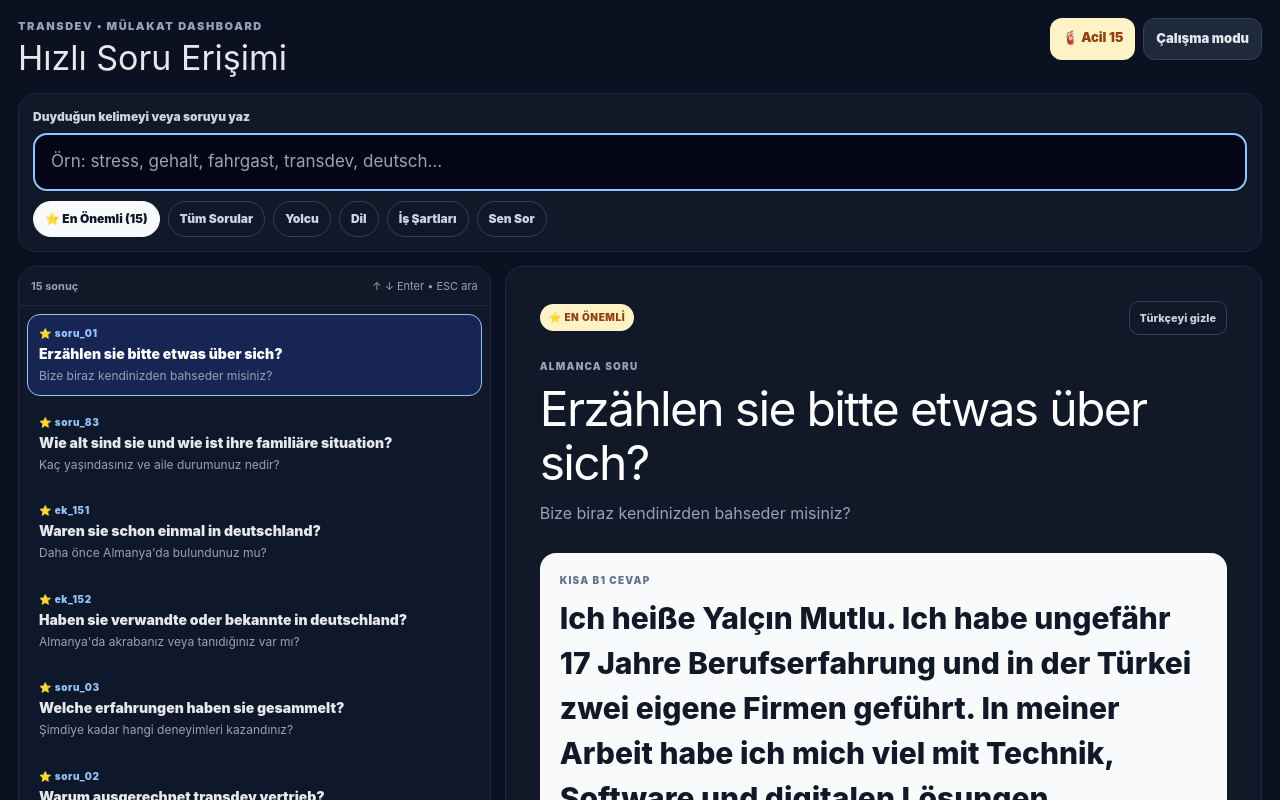
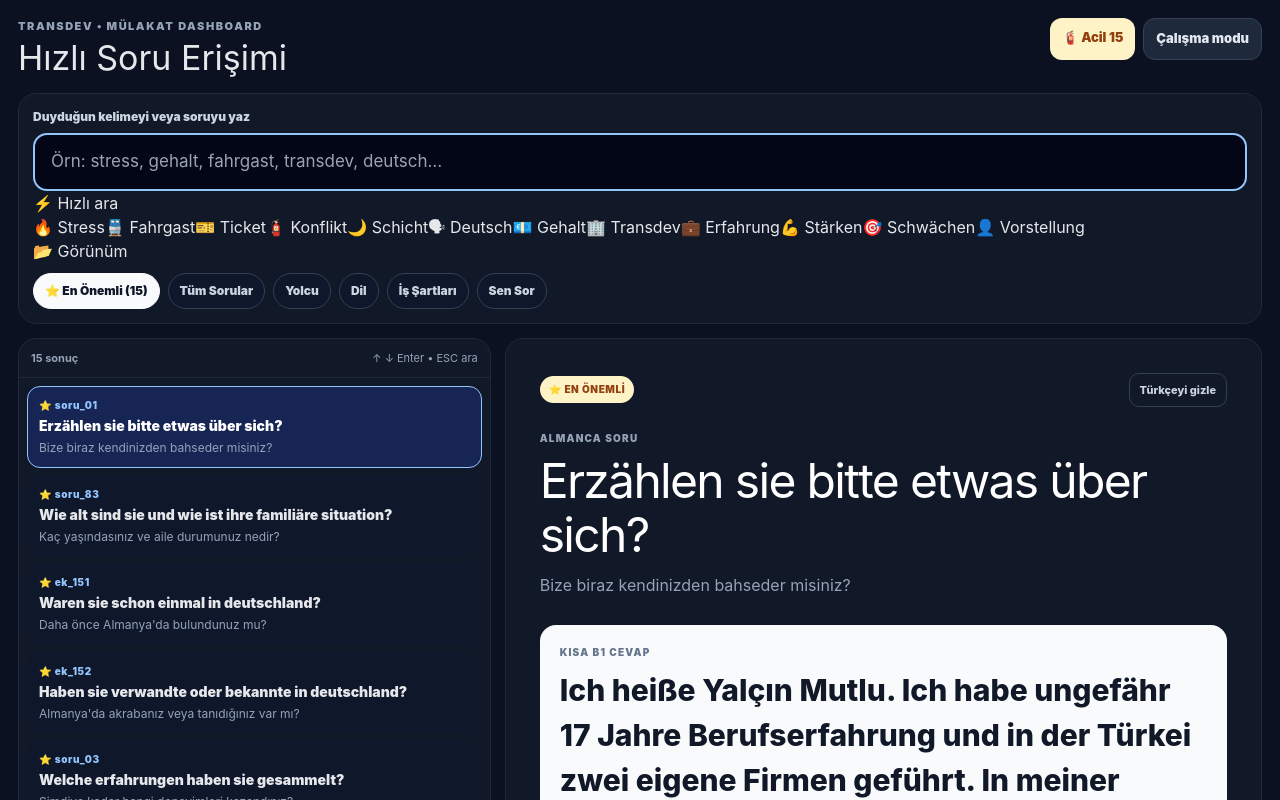
Before and after one commit to ymgrmny-gif/yalcinmutlu, a Next.js app: page /transdev-gorusme/dashboard in a window 1280 px wide. Shown: the top 800 px of the page. Built offline with nearby package versions, Linux system fonts and the light colour scheme; no server answers.

Commit message:
Add quick-search shortcuts to interview dashboard

```diff
--- a/app/transdev-gorusme/dashboard/DashboardClient.tsx
+++ b/app/transdev-gorusme/dashboard/DashboardClient.tsx
@@ -22,6 +22,21 @@ const filters: Array<{ key: FilterKey; label: string }> = [
   { key: 'candidate', label: 'Sen Sor' },
 ];
 
+const quickSearches = [
+  { label: '🔥 Stress', value: 'stress' },
+  { label: '🚆 Fahrgast', value: 'fahrgast' },
+  { label: '🎫 Ticket', value: 'ticket' },
+  { label: '🧯 Konflikt', value: 'konflikt' },
+  { label: '🌙 Schicht', value: 'schicht' },
+  { label: '🗣 Deutsch', value: 'deutsch' },
+  { label: '💶 Gehalt', value: 'gehalt' },
+  { label: '🏢 Transdev', value: 'transdev' },
+  { label: '💼 Erfahrung', value: 'erfahrung' },
+  { label: '💪 Stärken', value: 'stärken' },
+  { label: '🎯 Schwächen', value: 'schwäche' },
+  { label: '👤 Vorstellung', value: 'über sich' },
+];
+
 export default function DashboardClient() {
   const [query, setQuery] = useState('');
   const [filter, setFilter] = useState<FilterKey>('important');
@@ -30,18 +45,14 @@ export default function DashboardClient() {
   const [turkishVisible, setTurkishVisible] = useState(true);
   const searchRef = useRef<HTMLInputElement>(null);
 
+  const normalizedQuery = query.trim().toLocaleLowerCase('de-DE');
+
   const visibleQuestions = useMemo(() => {
-    const normalized = query.trim().toLocaleLowerCase('de-DE');
-
-    // Search is intentionally global. The filter chips control the idle/list view,
-    // but once the user types a query we search all interview questions so terms
-    // like "stress" can find matching questions even when "En Önemli" is active.
-    if (normalized) {
-      return orderedQuestions.filter((question) => searchText(question).includes(normalized));
+    if (normalizedQuery) {
+      return orderedQuestions.filter((question) => searchText(question).includes(normalizedQuery));
     }
-
     return orderedQuestions.filter((question) => matchesFilter(question, filter));
-  }, [query, filter]);
+  }, [normalizedQuery, filter]);
 
   const selected = useMemo(() => {
     return visibleQuestions.find((question) => question.id === selectedId)
@@ -98,6 +109,12 @@ export default function DashboardClient() {
     setCursor(0);
   };
 
+  const runQuickSearch = (value: string) => {
+    setQuery(value);
+    setCursor(0);
+    requestAnimationFrame(() => searchRef.current?.focus());
+  };
+
   return (
     <main className={styles.page}>
       <header className={styles.header}>
@@ -112,7 +129,10 @@ export default function DashboardClient() {
       </header>
 
       <section className={styles.searchPanel}>
+        <div className={styles.searchHead}>
           <label className={styles.searchLabel} htmlFor="dashboard-search">Duyduğun kelimeyi veya soruyu yaz</label>
+          {query && <button className={styles.clearSearch} onClick={() => setQuery('')}>Temizle ×</button>}
+        </div>
         <input
           ref={searchRef}
           id="dashboard-search"
@@ -123,11 +143,29 @@ export default function DashboardClient() {
           autoComplete="off"
           autoFocus
         />
+
+        <div className={styles.quickArea}>
+          <span className={styles.quickLabel}>⚡ Hızlı ara</span>
+          <div className={styles.quickRow}>
+            {quickSearches.map((item) => (
+              <button
+                key={item.value}
+                className={normalizedQuery === item.value.toLocaleLowerCase('de-DE') ? styles.quickActive : styles.quickButton}
+                onClick={() => runQuickSearch(item.value)}
+              >
+                {item.label}
+              </button>
+            ))}
+          </div>
+        </div>
+
+        <div className={styles.filterArea}>
+          <span className={styles.quickLabel}>📂 Görünüm</span>
           <div className={styles.filterRow}>
             {filters.map((item) => (
               <button
                 key={item.key}
-              className={filter === item.key ? styles.filterActive : styles.filterButton}
+                className={!query && filter === item.key ? styles.filterActive : styles.filterButton}
                 onClick={() => changeFilter(item.key)}
               >
                 {item.label}
@@ -135,13 +173,14 @@ export default function DashboardClient() {
               </button>
             ))}
           </div>
+        </div>
       </section>
 
       <section className={styles.workspace}>
         <aside className={styles.sidebar}>
           <div className={styles.sidebarHead}>
             <strong>{visibleQuestions.length} sonuç</strong>
-            <span>↑ ↓ Enter • ESC ara</span>
+            <span>{query ? `Arama: “${query}”` : '↑ ↓ Enter • ESC ara'}</span>
           </div>
           <div className={styles.questionList}>
             {visibleQuestions.length ? visibleQuestions.map((question, index) => (
@@ -200,8 +239,8 @@ export default function DashboardClient() {
       </section>
 
       <footer className={styles.footer}>
-        <span>API yok • tüm soru verisi sayfanın içinde</span>
-        <span>Görüşmede: kelimeyi yaz → sonucu seç → cevabı oku</span>
+        <span>⭐ önemli • ⚡ hızlı ara • tüm 156 soru tek aramada</span>
+        <span>Görüşmede: kelimeyi yaz veya kısayola dokun → sonucu seç → cevabı oku</span>
       </footer>
     </main>
   );
```
Lines whose indentation alone changed are shown as unchanged.
